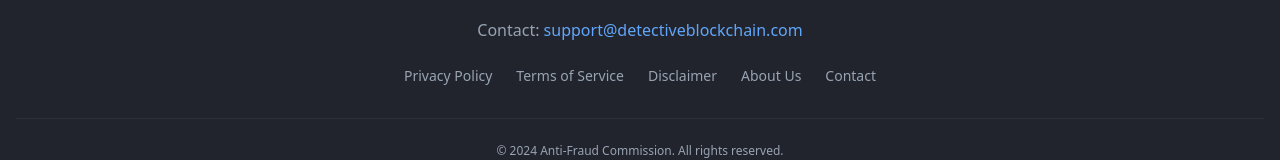
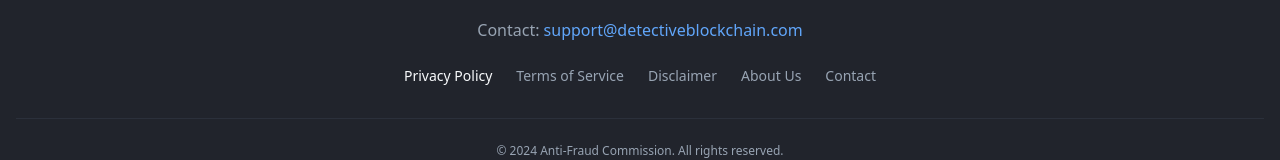
Before and after one commit to AFC-ant/blah-blah, a React (Vite) app: page /#/ in a window 1280 px wide. Shown: the part 4425-4585 px from the top of the page. Built offline with nearby package versions, Linux system fonts and the light colour scheme; the HTML template or start-up script is replaced by a standard one.

Commit message:
Add Privacy Policy link

```diff
--- a/src/components/ComplianceFooter.tsx
+++ b/src/components/ComplianceFooter.tsx
@@ -19,7 +19,7 @@ const ComplianceFooter = () => {
 
           {/* Footer Links */}
           <div className="flex flex-wrap items-center justify-center gap-6 mb-6 text-sm">
-            <Link to="/privacy-policy" className="text-muted-foreground hover:text-primary transition-colors">
+            <Link to="/privacy-policy" className="text-foreground hover:text-primary transition-colors font-medium">
               Privacy Policy
             </Link>
             <Link to="/terms-of-service" className="text-muted-foreground hover:text-primary transition-colors">
```
